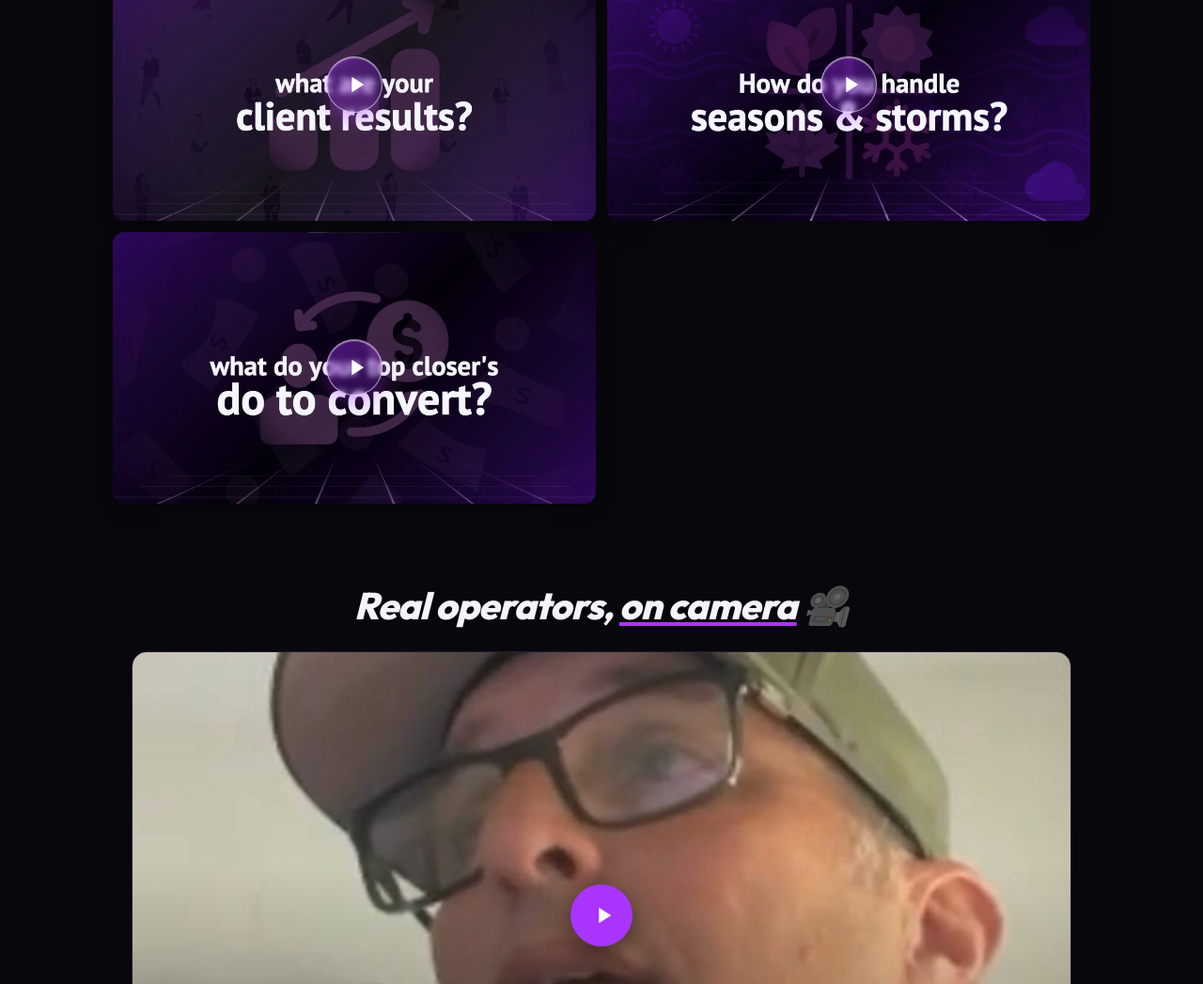
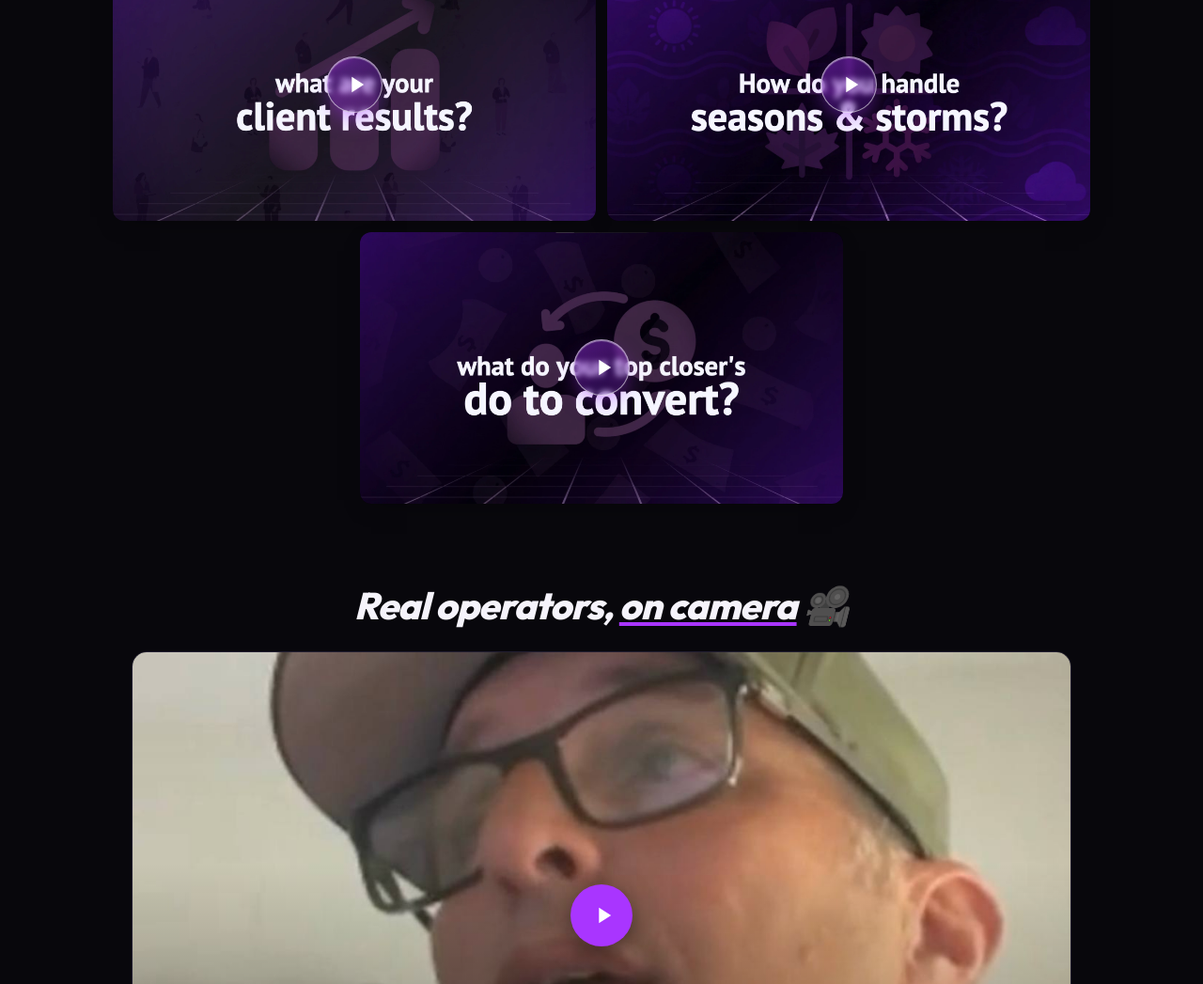
Before and after one commit to airealbro-prog/premura-website, a plain HTML site: page project/pre-call.html in a window 1280 px wide. Shown: the part 2010-3057 px from the top of the page at 94% size. Drawn offline with Linux system fonts and the light colour scheme; a script that the page names is missing.

Commit message:
Centre the last pre-call question when the count is odd
Removing the cost video left seven questions in a two-column grid, so the
last card sat alone against the left edge.

It now spans both columns with `justify-self:center` and an explicit
`calc(50% - 6px)` width -- the same width every other card gets from
`1fr 1fr` with a 12px gap -- so it is centred without becoming a different
size from its neighbours.

Scoped to `min-width:761px` because `.pc-q-list` is already a single column
below that, where an explicit half width would shrink the card. Verified on a
375px viewport: the last card still measures 343px, identical to the first.

Self-reverting. `:last-child:nth-child(odd)` only matches an odd number of
children, so adding a question back makes the count even and the rule stops
applying on its own -- no second edit needed.

Measured on the live page at 1280px: without the rule the last card sits at
x=112 (grid centre 632, card centre 369); with it, x=375 and card centre 632,
width unchanged at 514.

Co-Authored-By: Claude Opus 5 <noreply@anthropic.com>

```diff
--- a/project/pre-call.css
+++ b/project/pre-call.css
@@ -103,6 +103,14 @@ a{color:var(--pc-purple-2);}
 
 /* Commonly Asked Questions — 2-up cards, ALL-CAPS, big video on open */
 .pc-q-list{margin-top:26px;text-align:left;display:grid;grid-template-columns:1fr 1fr;gap:12px;align-items:start;}
+/* An odd number of questions leaves the last card stranded in the left column.
+   Span both columns and centre it, keeping the same width as every other card
+   ((100% - gap) / 2). Scoped above the 760px breakpoint because the grid is a
+   single column below it, and self-reverting: add a question back and the
+   count turns even, so the rule stops matching. */
+@media(min-width:761px){
+  .pc-q-list .pc-video:last-child:nth-child(odd){grid-column:1/-1;justify-self:center;width:calc(50% - 6px);}
+}
 .pc-q{border:1px solid var(--pc-line);border-radius:12px;background:var(--pc-bg-2);overflow:hidden;transition:border-color .2s ease;}
 .pc-q[open]{border-color:var(--pc-purple);}
 .pc-q summary{cursor:pointer;list-style:none;display:flex;gap:10px;align-items:center;padding:14px 16px;font-family:'Outfit',sans-serif;font-weight:800;font-size:.92rem;text-transform:uppercase;color:var(--pc-ink);}
```
